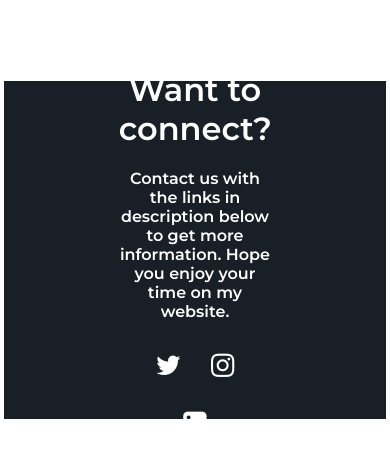
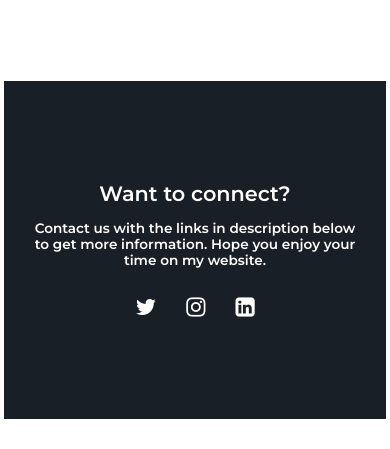
Before and after one commit to myduyen14125/VueJS, a Vue app in the folder vuerouter-project/: page / in a window 390 px wide. Shown: the part 2118-2567 px from the top of the page. After the commit the page ends 2537 px from the top, so only its background shows below. Built offline with nearby package versions, Linux system fonts and the light colour scheme.

Commit message:
full responsive footer

```diff
--- a/vuerouter-project/src/components/common/Footer.vue
+++ b/vuerouter-project/src/components/common/Footer.vue
@@ -46,4 +46,43 @@ a{
 .fa:hover{
     color: gray;
 }
+/* Responsive */
+@media screen and (max-width: 992px) {
+  .content{
+      width: 60%;
+  }
+  h1{
+      font-size: 1.6rem;
+  }
+  p{
+      font-size: 1rem;
+  }
+}
+@media screen and (max-width: 768px){
+  .content{
+      width: 70%;
+  }
+  p{
+      font-size: 0.95rem;
+  }
+  .fa{
+      font-size: 1.4rem;
+  }
+}
+@media screen and (max-width: 500px){
+  .content{
+      width: 75%;
+  }
+  h1{
+      font-size: 1.3rem;
+  }
+  p{
+      font-size: 0.85rem;
+  }
+}
+@media screen and (max-width: 420px){
+  .content{
+      width: 85%;
+  }
+}
 </style>
```
